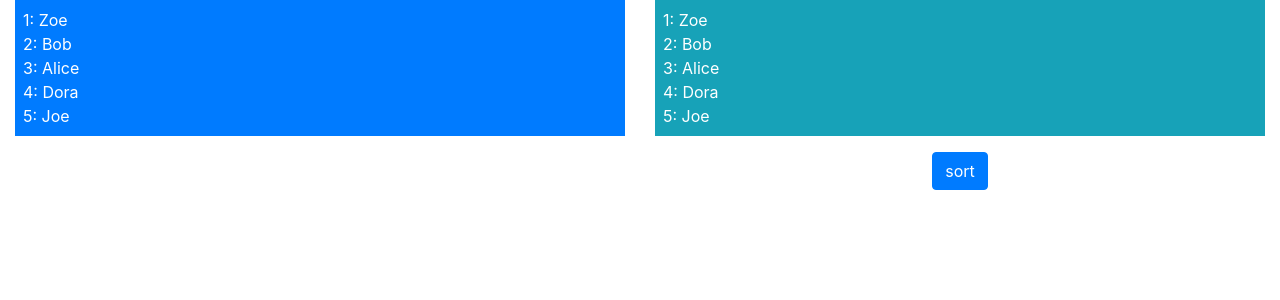
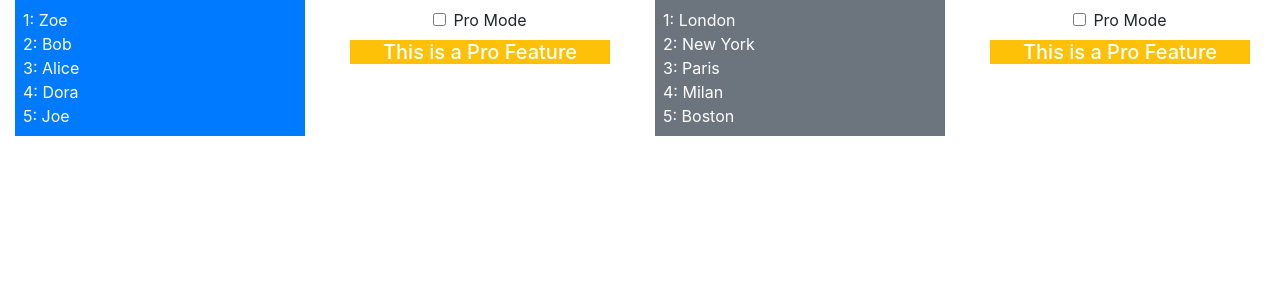
Before and after one commit to mannue/study, a React (Create React App) app in the folder composition/: page / in a window 1280 px wide. Shown: the top 300 px of the page. Built offline with nearby package versions, Linux system fonts and the light colour scheme.

Commit message:
14장 고차원 컴포넌트의 상태 유지 HOC

```diff
--- a/composition/src/App.js
+++ b/composition/src/App.js
@@ -4,10 +4,23 @@ import ActionButton from "./ActionButton";
 import { ThemeSelector } from "./ThemeSelector";
 import GeneralList from "./GeneralList";
 import SortedList from "./SortedList";
+import { ProFeature } from "./ProFeature";
+import {ProController} from "./ProController";
+
+//const ProList = ProFeature(SortedList);
+const ProList = ProController(SortedList);
 
 function App() {
   const [counter, setCounter] = useState(0);
-  const [names, setNames] = useState(["Zoe","Bob","Alice","Dora","Joe"])
+  const [names, setNames] = useState(["Zoe", "Bob", "Alice", "Dora", "Joe"]);
+  const [cities, setCities] = useState([
+    "London",
+    "New York",
+    "Paris",
+    "Milan",
+    "Boston",
+  ]);
+  const [proMode, setProMode] = useState(false);
 
   const incrementCounter = (event) => {
     setCounter(counter + 1);
@@ -26,17 +39,27 @@ function App() {
     </div>
   );*/
 
+  const toggleProMode = () => {
+    setProMode(!proMode);
+  };
+
   return (
-      <div className="container-fluid">
-        <div className="row">
-          <div className="col-6">
-            <GeneralList list={names} theme="primary"/>
+    <div className="container-fluid">
+      <div className="row">
+          <div className="col-3">
+            <GeneralList list={names} theme="primary" />
           </div>
-          <div className="col-6">
-            <SortedList list={ names} />
+          <div className="col-3">
+            <ProList list={names}/>
           </div>
-        </div>
+          <div className="col-3">
+            <GeneralList list={cities} theme="secondary" />
+          </div>
+          <div className="col-3">
+            <ProList list={cities} pro={proMode} />
+          </div>
       </div>
+    </div>
   );
 }
 
--- /dev/null
+++ b/composition/src/ProController.js
@@ -0,0 +1,44 @@
+import React, {Component} from "react";
+import {ProFeature} from "./ProFeature";
+
+export function ProController(FeatureComponent) {
+    const ProtectedFeature = ProFeature(FeatureComponent);
+
+    return class extends Component {
+        constructor(props) {
+            super(props);
+            this.state = {
+                proMode: false,
+            }
+        }
+
+        toggleProMode = () => {
+            this.setState({
+                proMode: !this.state.proMode,
+            })
+        }
+
+        render() {
+            return (
+                <div className="container-fluid">
+                    <div className="row">
+                        <div className="col-12 text-center p-2">
+                            <div className="form-check">
+                                <input type="checkbox" className="form-check-input"
+                                       value={this.state.proMode}
+                                       onChange={this.toggleProMode}/>
+                                <label className="form-check-label">Pro Mode</label>
+                            </div>
+                        </div>
+                    </div>
+                    <div className="row">
+                        <div className="col-12">
+                            <ProtectedFeature {...this.props}
+                                              pro={ this.state.proMode }/>
+                        </div>
+                    </div>
+                </div>
+            );
+        }
+    }
+}
--- /dev/null
+++ b/composition/src/ProFeature.js
@@ -0,0 +1,14 @@
+import React from 'react';
+
+export function ProFeature(FeatureComponent) {
+    return function (props) {
+        if (props.pro) {
+            let { pro, ...childProps} = props;
+            return <FeatureComponent {...childProps} />
+        } else {
+            return <h5 className="bg-warning text-white text-center">
+                This is a Pro Feature
+            </h5>
+        }
+    }
+}
```
Also changed, not shown: 1 other file (tests, documents, lock files or other folders).
